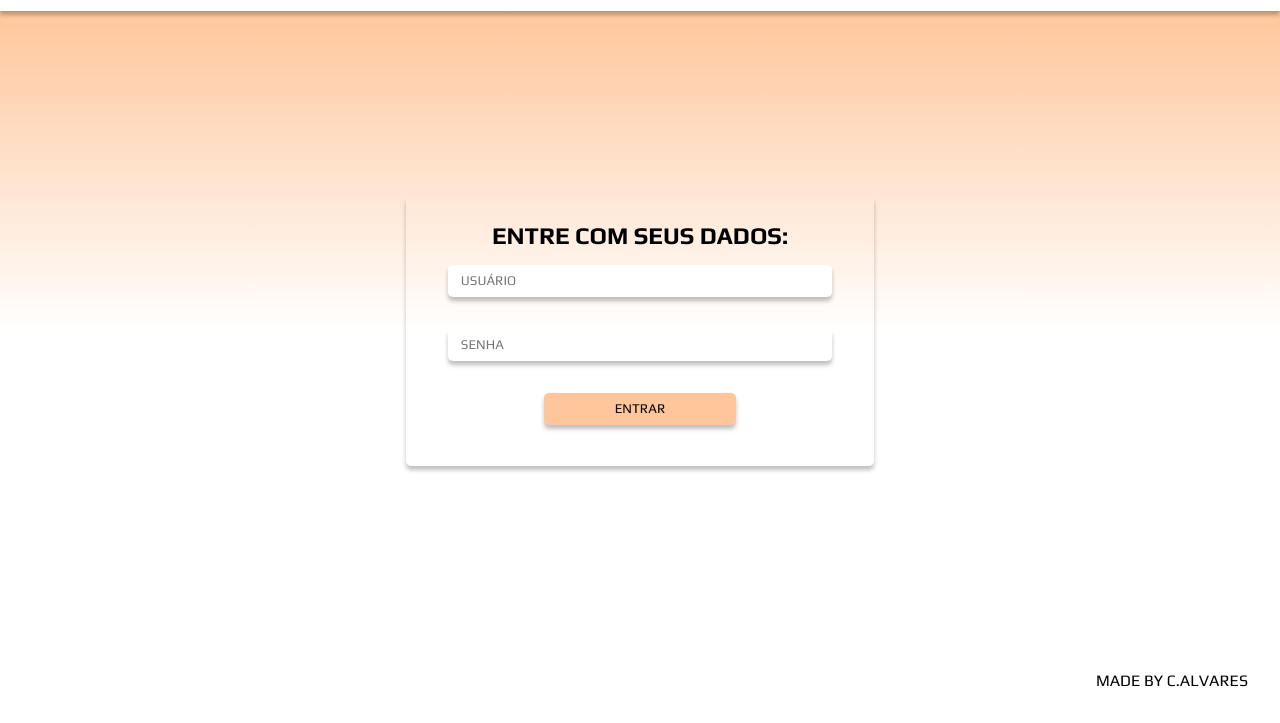
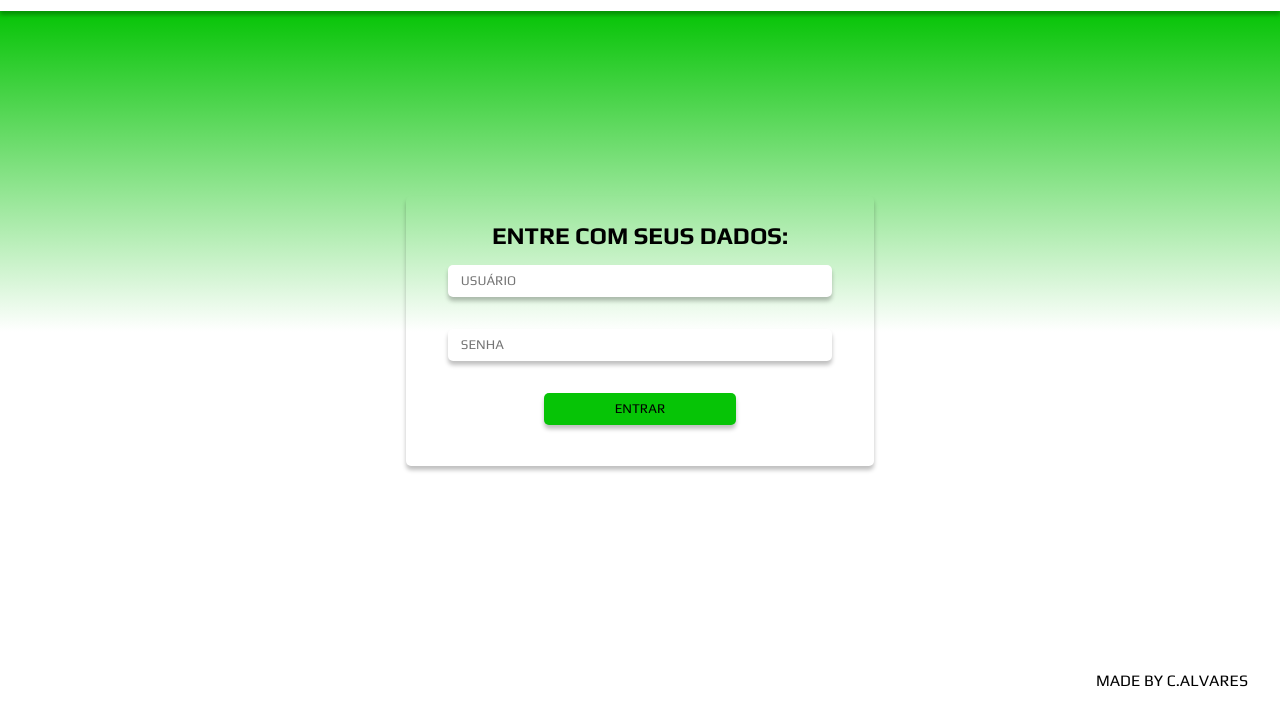
Before and after one commit to c-alvares/AgroTech, a plain HTML site: page frontend/login/login.html in a window 1280 px wide. Shown: the part 77-800 px from the top of the page. Drawn offline with Linux system fonts and the light colour scheme.

Commit message:
Alterado padrão de cores

```diff
--- a/frontend/login/login.style.css
+++ b/frontend/login/login.style.css
@@ -3,7 +3,7 @@
     display: flex;
     align-items: center;
     justify-content: center;
-    background: linear-gradient(180deg, #ffc69b 0%, #FFFFFF 50.11%);
+    background: linear-gradient(180deg, #06c406 0%, #FFFFFF 50.11%);
 }
 
 
@@ -36,7 +36,7 @@ input {
     border-radius: 5px;
     margin: 2vh;
     box-shadow: 0px 4px 4px rgba(0, 0, 0, 0.25);
-    background: #ffc69b;
+    background: #06c406;
 }
 
 footer {
```
